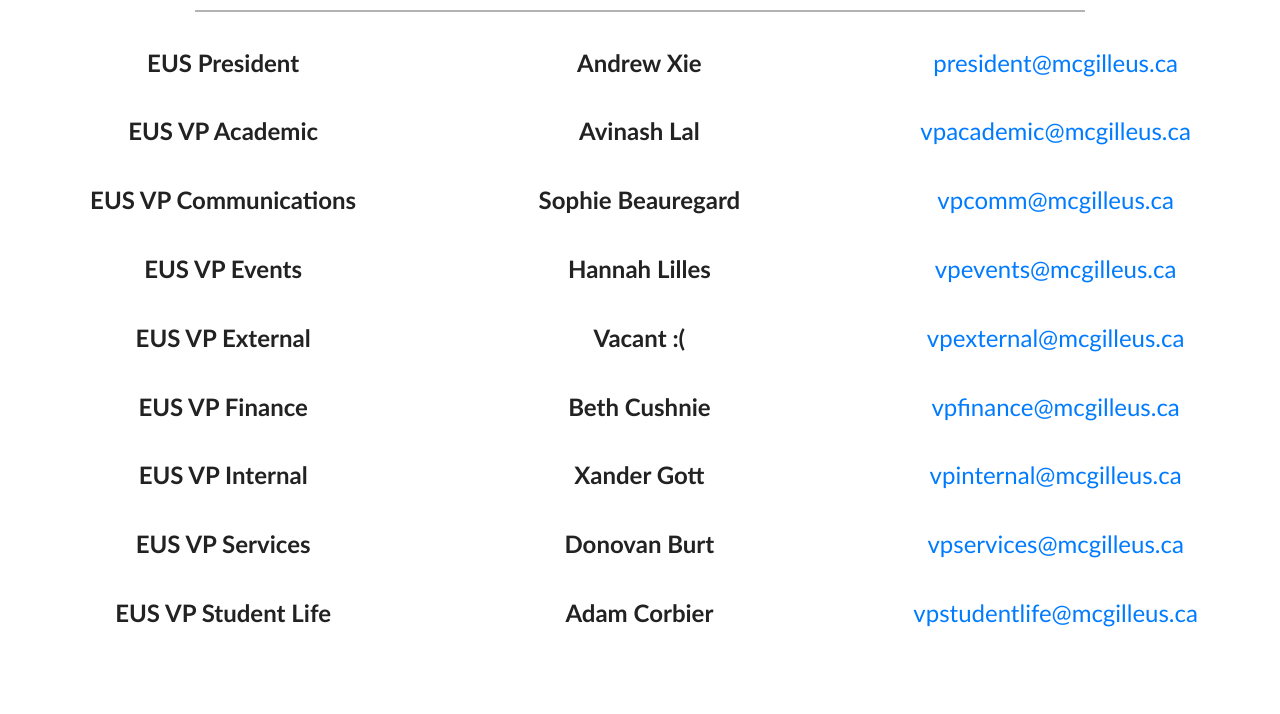
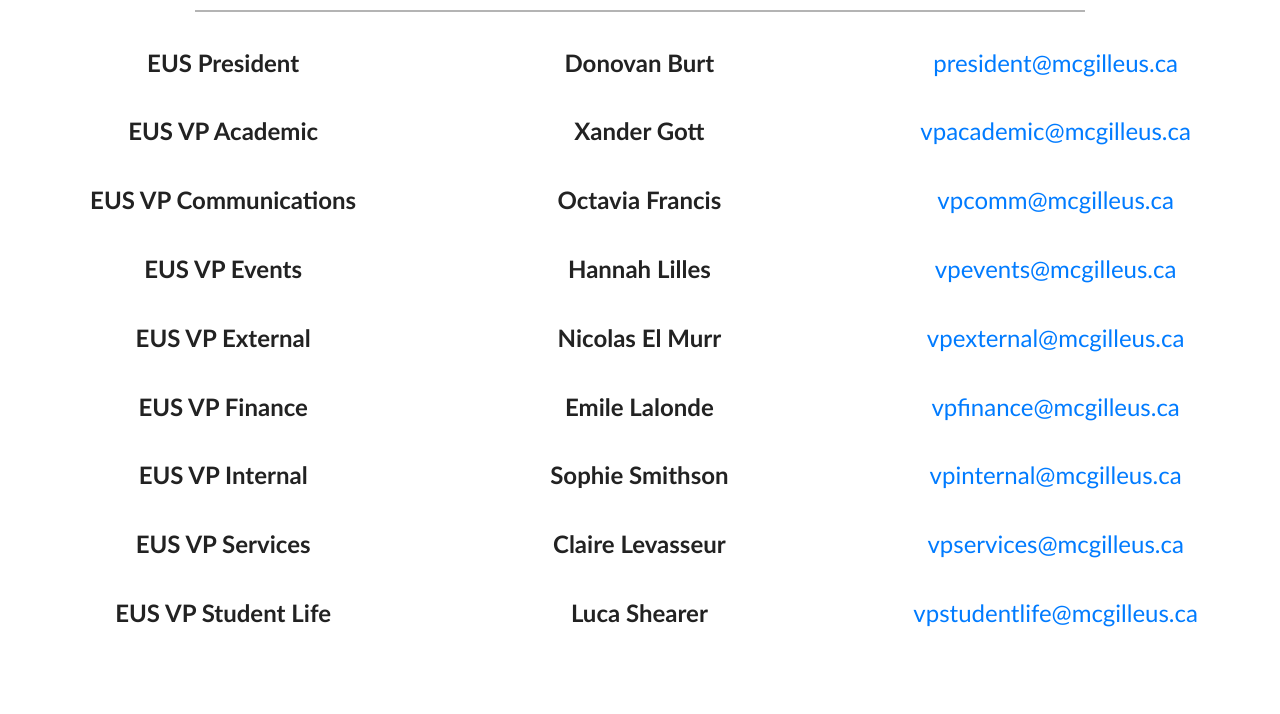
Before and after one commit to McGillEUS/mcgilleus-2019, a plain HTML site: page Contact Us.html in a window 1280 px wide. Shown: the part 199-913 px from the top of the page. Drawn offline with nearby package versions, Linux system fonts and the light colour scheme.

Commit message:
Update Exec names

```diff
--- a/Contact Us.html
+++ b/Contact Us.html
@@ -69,7 +69,7 @@
                                     <h4><b>EUS President</b></h4>
                                 </div>
                                 <div class="col-md-12 third-col text-center">
-                                    <h4><b>Andrew Xie</b></h4>
+                                    <h4><b>Donovan Burt</b></h4>
                                 </div>
                                 <div class="col-md-12 third-col text-center">
                                     <h4><a href="mailto:president@mcgilleus.ca">president@mcgilleus.ca</a></h4>
@@ -82,7 +82,7 @@
                                     <h4><b>EUS VP Academic</b></h4>
                                 </div>
                                 <div class="col-md-12 third-col text-center">
-                                    <h4><b>Avinash Lal</b></h4>
+                                    <h4><b>Xander Gott</b></h4>
                                 </div>
                                 <div class="col-md-12 third-col text-center">
                                     <h4><a href="mailto:vpacademic@mcgilleus.ca">vpacademic@mcgilleus.ca</a></h4>
@@ -95,7 +95,7 @@
                                     <h4><b>EUS VP Communications</b></h4>
                                 </div>
                                 <div class="col-md-12 third-col text-center">
-                                    <h4><b>Sophie Beauregard</b></h4>
+                                    <h4><b>Octavia Francis</b></h4>
                                 </div>
                                 <div class="col-md-12 third-col text-center">
                                     <h4><a href="mailto:vpcomm@mcgilleus.ca">vpcomm@mcgilleus.ca</a></h4>
@@ -121,7 +121,7 @@
                                     <h4><b>EUS VP External</b></h4>
                                 </div>
                                 <div class="col-md-12 third-col text-center">
-                                    <h4><b>Vacant :(</b></h4>
+                                    <h4><b>Nicolas El Murr</b></h4>
                                 </div>
                                 <div class="col-md-12 third-col text-center">
                                     <h4><a href="mailto:vpexternal@mcgilleus.ca">vpexternal@mcgilleus.ca</a></h4>
@@ -134,7 +134,7 @@
                                     <h4><b>EUS VP Finance</b></h4>
                                 </div>
                                 <div class="col-md-12 third-col text-center">
-                                    <h4><b>Beth Cushnie</b></h4>
+                                    <h4><b>Emile Lalonde</b></h4>
                                 </div>
                                 <div class="col-md-12 third-col text-center">
                                     <h4><a href="mailto:vpfinance@mcgilleus.ca">vpfinance@mcgilleus.ca</a></h4>
@@ -147,7 +147,7 @@
                                     <h4><b>EUS VP Internal</b></h4>
                                 </div>
                                 <div class="col-md-12 third-col text-center">
-                                    <h4><b>Xander Gott</b></h4>
+                                    <h4><b>Sophie Smithson</b></h4>
                                 </div>
                                 <div class="col-md-12 third-col text-center">
                                     <h4><a href="mailto:vpinternal@mcgilleus.ca">vpinternal@mcgilleus.ca</a></h4>
@@ -160,7 +160,7 @@
                                     <h4><b>EUS VP Services</b></h4>
                                 </div>
                                 <div class="col-md-12 third-col text-center">
-                                    <h4><b>Donovan Burt</b></h4>
+                                    <h4><b>Claire Levasseur</b></h4>
                                 </div>
                                 <div class="col-md-12 third-col text-center">
                                     <h4><a href="mailto:vpservices@mcgilleus.ca">vpservices@mcgilleus.ca</a></h4>
@@ -173,7 +173,7 @@
                                     <h4><b>EUS VP Student Life</b></h4>
                                 </div>
                                 <div class="col-md-12 third-col text-center">
-                                    <h4><b>Adam Corbier</b></h4>
+                                    <h4><b>Luca Shearer</b></h4>
                                 </div>
                                 <div class="col-md-12 third-col text-center">
                                     <h4><a href="mailto:vpstudentlife@mcgilleus.ca">vpstudentlife@mcgilleus.ca</a></h4>
```
